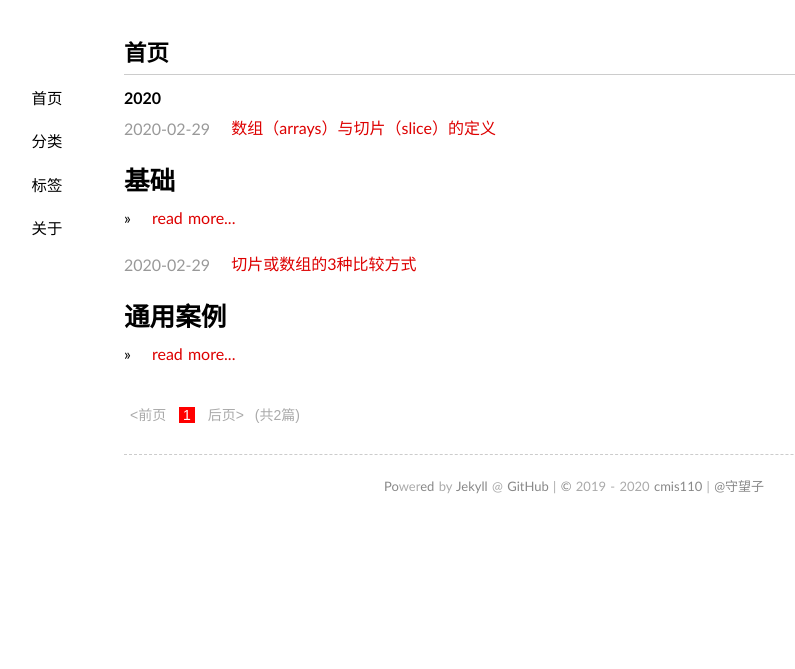
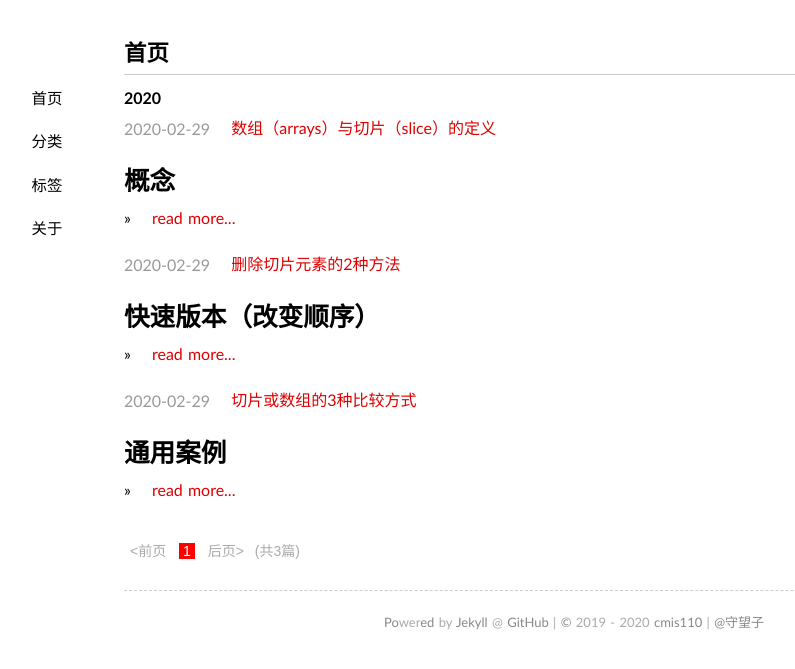
Before and after one commit to luuknn/cmis110.github.io, a Jekyll site: the page built from index.html, in a window 1280 px wide. Shown: the top 669 px of the page, without its empty margins (66-861 px from the left). Built offline with Jekyll 4.4.1, drawn with Linux system fonts in a browser that asks for light colours; some web fonts are replaced; the list of posts is cut into pages by our own code; comment, search, counter and statistics services are not loaded.

Commit message:
delete one element from slice

````diff
--- /dev/null
+++ b/_posts/2020-02-29-SlicesArraysDelete.md
@@ -0,0 +1,36 @@
+---
+date:   2020-02-29
+layout: post
+title:  "删除切片元素的2种方法"
+tag: "Slices and arrays"
+categories: Go语言学习
+---
+
+# 快速版本（改变顺序）
+
+```go
+	a := []string{"A", "B", "C", "D", "E"}
+	i := 2
+
+	// Remove the element at index i from a.
+	a[i] = a[len(a)-1] // Copy last element to index i.
+	a[len(a)-1] = ""   // Erase last element (write zero value).
+	a = a[:len(a)-1]   // Truncate slice.
+
+	fmt.Println(a) // [A B E D]
+```
+这段代码拷贝了一个元素，时间复杂度为常数阶。
+
+# 慢速版本（保持顺序）
+```go
+a := []string{"A", "B", "C", "D", "E"}
+i := 2
+
+// Remove the element at index i from a.
+copy(a[i:], a[i+1:]) // Shift a[i+1:] left one index.
+a[len(a)-1] = ""     // Erase last element (write zero value).
+a = a[:len(a)-1]     // Truncate slice.
+
+fmt.Println(a) // [A B D E]
+```
+这段代码拷贝了 len(a)-i-1个元素，时间复杂度为线性阶。
--- a/_posts/2020-02-29-SlicesArraysExplained.md
+++ b/_posts/2020-02-29-SlicesArraysExplained.md
@@ -6,7 +6,7 @@ tag: Slices and arrays
 categories: Go语言学习
 ---
 
-# 基础
+# 概念
 
 一个切片不会存储数据,它只是描述了底层数组的一部分
 
````
Also changed, not shown: README.md, 7 other files.
